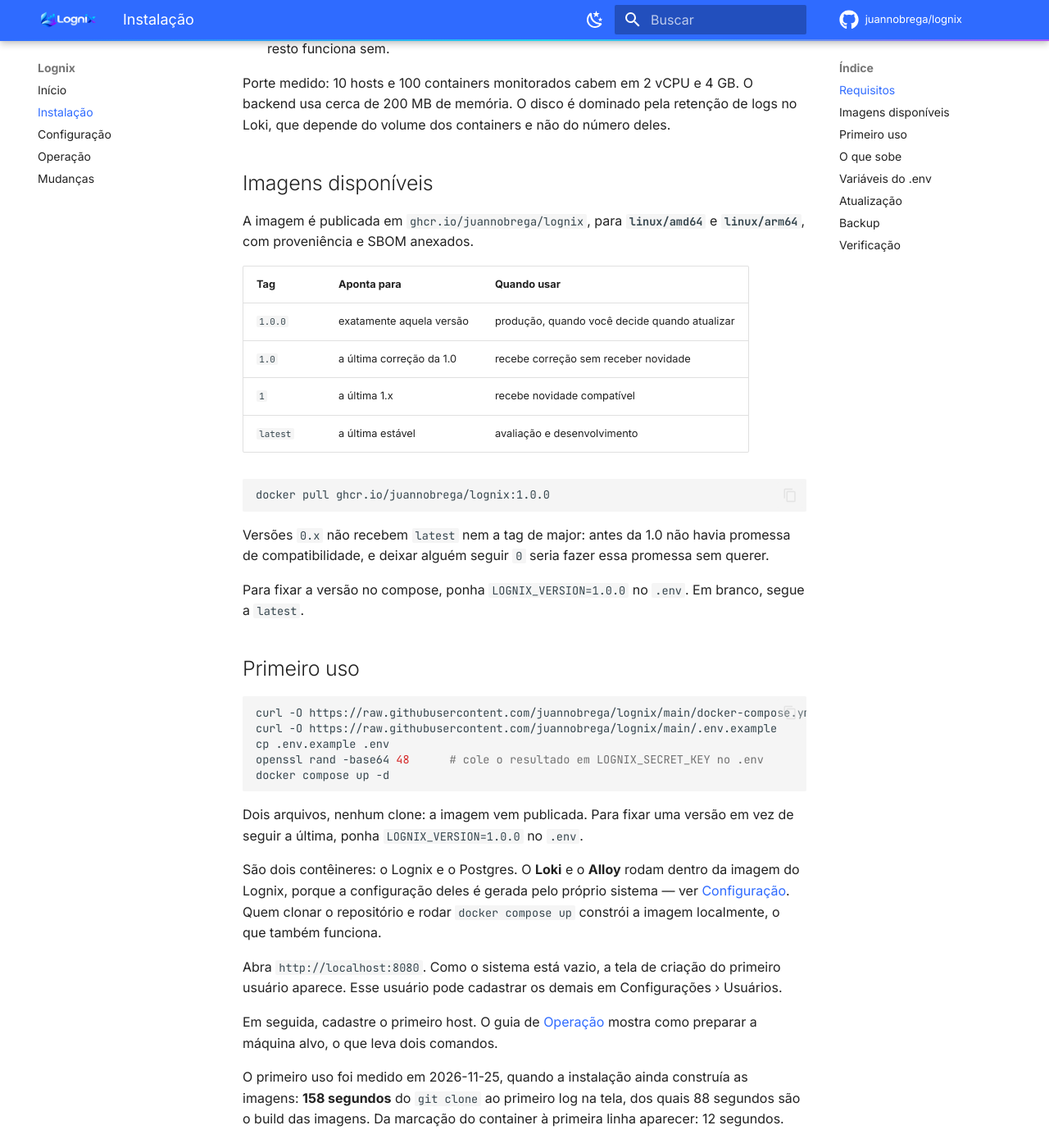
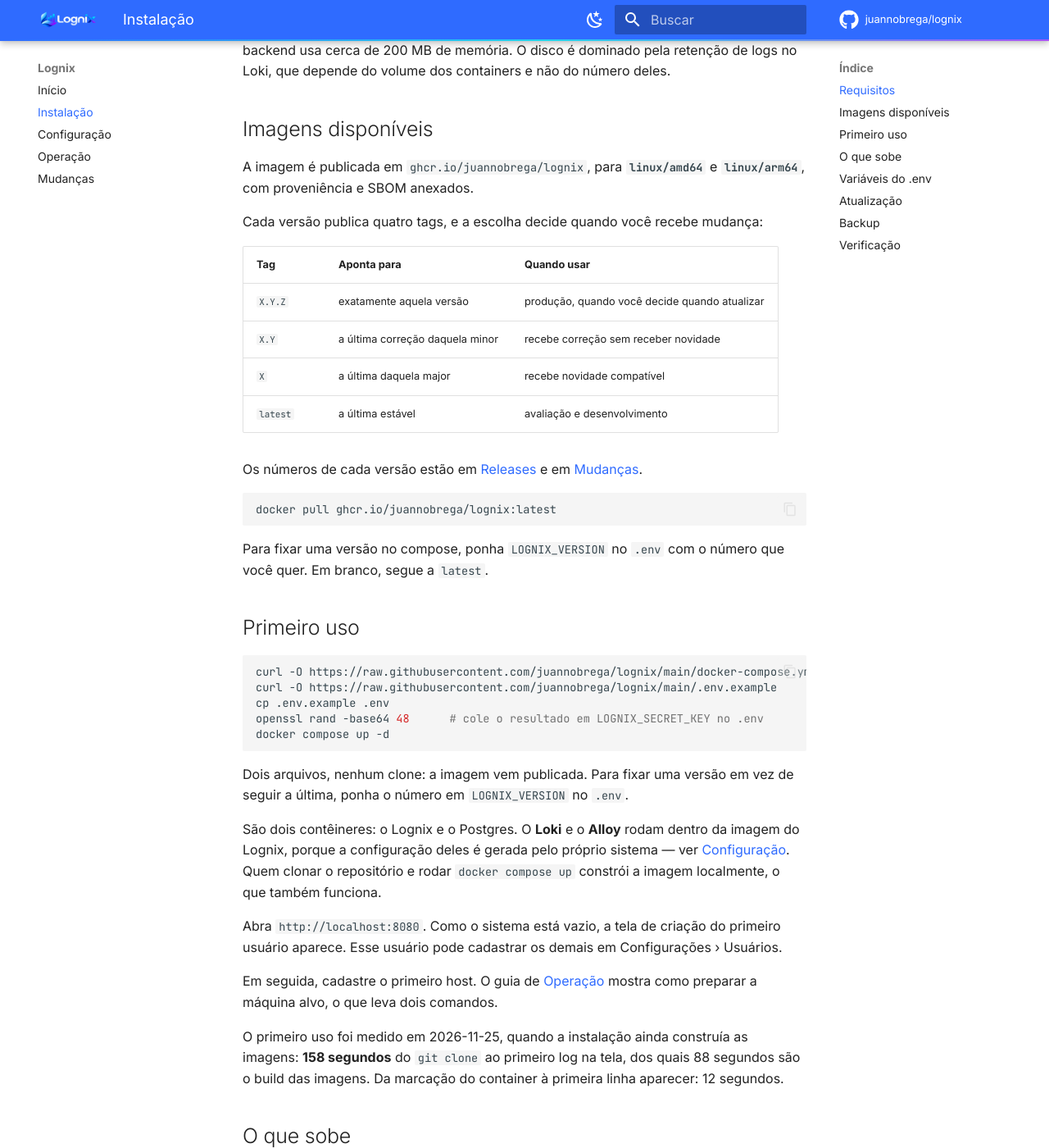
Before and after one commit to juannobrega/lognix, an MkDocs documentation site: the page built from .documentation/Software/Instalação.md, in a window 1280 px wide and 1400 px high, scrolled down 403 px. Shown: the whole window at 82% size. Built offline with MkDocs 1.6.1 and Material for MkDocs 9.7.7, drawn with Linux system fonts in a browser that asks for light colours; comment, search, counter and statistics services are not loaded; some of the changed text lies outside the part shown.

Commit message:
docs: tira os números de versão fixos das páginas
A documentação é construída da main e descreve o que está publicado
agora, então carimbar "Versão documentada: 1.0.0" em cada página cria
quatro lugares para esquecer de atualizar. Não é hipótese: na revisão de
ontem três das quatro páginas ainda diziam 0.9.0.

A tabela de imagens passa a descrever o **formato** das tags — X.Y.Z,
X.Y, X, latest — em vez de listar os números de uma versão específica, e
aponta para Releases e Mudanças, que são gerados e por isso não atrasam.
O exemplo de pull usa `latest`, e `LOGNIX_VERSION` fica em branco no
.env.example, com a instrução de preencher com o número desejado.

O changelog continua listando versões: ali é o conteúdo, não um carimbo,
e ele é gerado das tags.

Co-Authored-By: Claude Opus 5 <noreply@anthropic.com>

````diff
--- a/.documentation/Software/Instalação.md
+++ b/.documentation/Software/Instalação.md
@@ -1,6 +1,4 @@
 # Instalação
-
-**Versão documentada:** 1.0.0
 
 ## Requisitos
 
@@ -18,22 +16,24 @@ containers e não do número deles.
 A imagem é publicada em `ghcr.io/juannobrega/lognix`, para **`linux/amd64`** e **`linux/arm64`**,
 com proveniência e SBOM anexados.
 
+Cada versão publica quatro tags, e a escolha decide quando você recebe mudança:
+
 | Tag | Aponta para | Quando usar |
 |---|---|---|
-| `1.0.0` | exatamente aquela versão | produção, quando você decide quando atualizar |
-| `1.0` | a última correção da 1.0 | recebe correção sem receber novidade |
-| `1` | a última 1.x | recebe novidade compatível |
+| `X.Y.Z` | exatamente aquela versão | produção, quando você decide quando atualizar |
+| `X.Y` | a última correção daquela minor | recebe correção sem receber novidade |
+| `X` | a última daquela major | recebe novidade compatível |
 | `latest` | a última estável | avaliação e desenvolvimento |
 
+Os números de cada versão estão em
+[Releases](https://github.com/juannobrega/lognix/releases) e em [Mudanças](CHANGELOG.md).
+
 ```bash
-docker pull ghcr.io/juannobrega/lognix:1.0.0
+docker pull ghcr.io/juannobrega/lognix:latest
 ```
 
-Versões `0.x` não recebem `latest` nem a tag de major: antes da 1.0 não havia promessa de
-compatibilidade, e deixar alguém seguir `0` seria fazer essa promessa sem querer.
-
-Para fixar a versão no compose, ponha `LOGNIX_VERSION=1.0.0` no `.env`. Em branco, segue a
-`latest`.
+Para fixar uma versão no compose, ponha `LOGNIX_VERSION` no `.env` com o número que você quer.
+Em branco, segue a `latest`.
 
 ## Primeiro uso
 
@@ -46,7 +46,7 @@ docker compose up -d
 ```
 
 Dois arquivos, nenhum clone: a imagem vem publicada. Para fixar uma versão em vez de seguir a
-última, ponha `LOGNIX_VERSION=1.0.0` no `.env`.
+última, ponha o número em `LOGNIX_VERSION` no `.env`.
 
 São dois contêineres: o Lognix e o Postgres. O **Loki** e o **Alloy** rodam dentro da imagem do
 Lognix, porque a configuração deles é gerada pelo próprio sistema — ver
````
Also changed, not shown: .documentation/Software/Arquitetura.md (+0 -2 lines), .documentation/Software/Desenvolvimento.md (+0 -2 lines), .documentation/Software/Operação.md (+0 -2 lines), README.md (+1 -1 lines), 1 other file.
